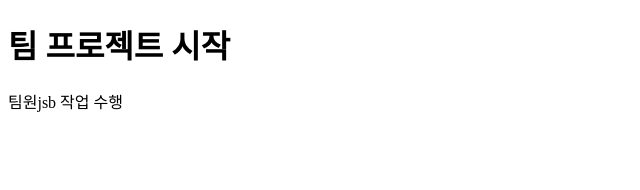
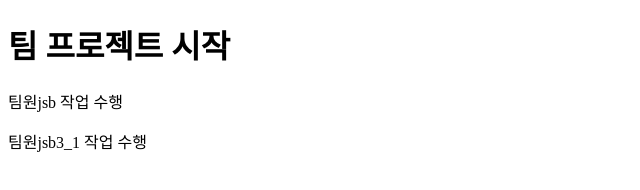
Before and after one commit to josebin0530-create/ezen_team_20260226, a plain HTML site: page index.html in a window 1280 px wide. Shown: the whole page, without its empty margins (0-640 px from the left). Drawn offline with Linux system fonts and the light colour scheme.

Commit message:
팀원jsb3_1 작업 수행

```diff
--- a/index.html
+++ b/index.html
@@ -8,5 +8,6 @@
 <body>
     <h1>팀 프로젝트 시작</h1>
         <p>팀원jsb 작업 수행</p>
+        <p>팀원jsb3_1 작업 수행</p>
 </body>
 </html>
```
